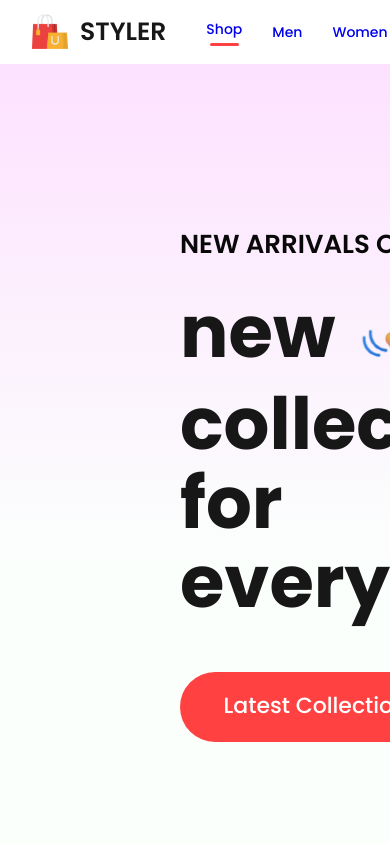
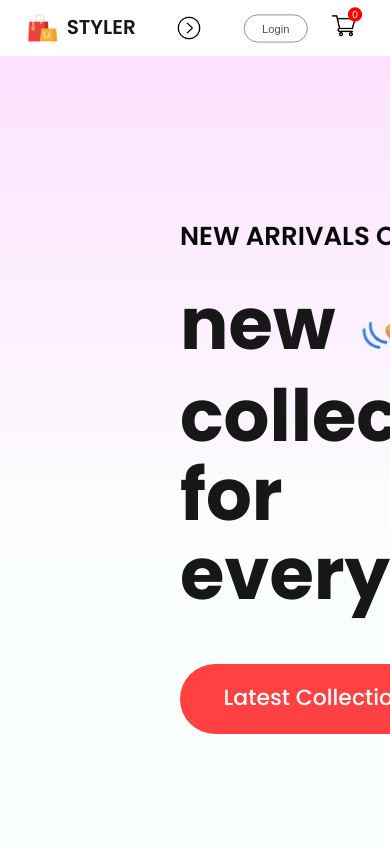
Before and after one commit to Raviegupta/e-comm-app, a React (Create React App) app: page / in a window 390 px wide. Shown: the top 844 px of the page. Built offline with nearby package versions, Linux system fonts and the light colour scheme.

Commit message:
responsive: Navbar

```diff
--- a/src/Components/Navbar/Navbar.css
+++ b/src/Components/Navbar/Navbar.css
@@ -4,6 +4,7 @@
     justify-content: space-around;
     padding: 16px 0;
     box-shadow: 0 1px 3px -2px black;
+    align-items: center;
 }
 
 .nav-logo {
@@ -86,7 +87,7 @@
     color: white;
 }
 
-
+/* ---------- 💖💥 Responsiveness 💖💥----------- */
 @media(max-width:1280px) {
     .navbar{
         padding: 12px 50px;
@@ -134,6 +135,53 @@
         height: 18px;
     }
 }
+.nav-dropdown{
+    display: none;
+}
 @media(max-width:800px){
+    .navbar{
+        padding: 10px 0px;
+    }
+    .nav-dropdown {
+        /* border: 2px solid red; */
+        display: block;
+        width: 30px;
+        /* height: 30px; */
+        rotate: -90deg;
+        transition: 0.5s;
+    }
+    .nav-menu {
+        /* border: 1px solid red; */
+        display: flex;
+        height: 80px;
+        width: 100%;
+        position: absolute;
+        top: 50px;
+        background: white;
+        justify-content: center;
+        display: none;
+    }
+    .nav-menu-visible {
+        display: flex;
+    }
+    .nav-dropdown.open{
+        transform: rotate(90deg);
+    }
+}
+@media(max-width:500px){
+    .navbar{
+        padding: 8px 0;
+        gap: 0;
 
+    }
+    .nav-logo{
+        transform: scale(0.8);
+    }
+    .nav-menu{
+        height: 70px;
+        top: 50px;
+    }
+    .nav-login-cart{
+        transform: scale(0.8);
+    }
 }
--- a/src/Components/Navbar/Navbar.jsx
+++ b/src/Components/Navbar/Navbar.jsx
@@ -2,14 +2,21 @@
 import logo from '../Assets/logo.png'
 import cart_icon from "../Assets/cart_icon.png";
 import { Link } from "react-router-dom";
-import { useContext, useState } from 'react';
+import { useContext, useRef, useState } from 'react';
 import { ShopContext } from '../../Context/ShopContext';
+import nav_dropdown from '../Assets/nav_dropdown.png'
 
 const Navbar = () => {
 
     const [menu, setMenu] = useState('shop')
     // console.log(menu)
     const {getTotalCartItems} = useContext(ShopContext);
+    const menuRef = useRef();
+
+    const dropdown_toggle = (e) => {
+        menuRef.current.classList.toggle('nav-menu-visible');
+        e.target.classList.toggle('open');
+    }
 
   return (
     <div className='navbar'>
@@ -17,8 +24,9 @@
             <img src={logo} alt="" />
             <p>STYLER</p>
         </div>
+        <img className='nav-dropdown' onClick={dropdown_toggle} src={nav_dropdown} alt="" />
 
-        <ul className='nav-menu'>
+        <ul ref={menuRef} className='nav-menu'>
             <li onClick={()=>{setMenu('shop')}}><Link style={{textDecoration:'none'}} to='/' >Shop</Link> {menu==='shop'?<hr />:<></>} </li>
             <li onClick={()=>{setMenu('mens')}}><Link style={{textDecoration:'none'}} to='mens'>Men</Link> {menu==='mens'?<hr />:<></>} </li>
             <li onClick={()=>{setMenu('womens')}}><Link style={{textDecoration:'none'}} to='womens'>Women</Link> {menu==='womens'?<hr />:<></>} </li>
```
Also changed, not shown: src/Components/Assets/nav_dropdown.png (added).
